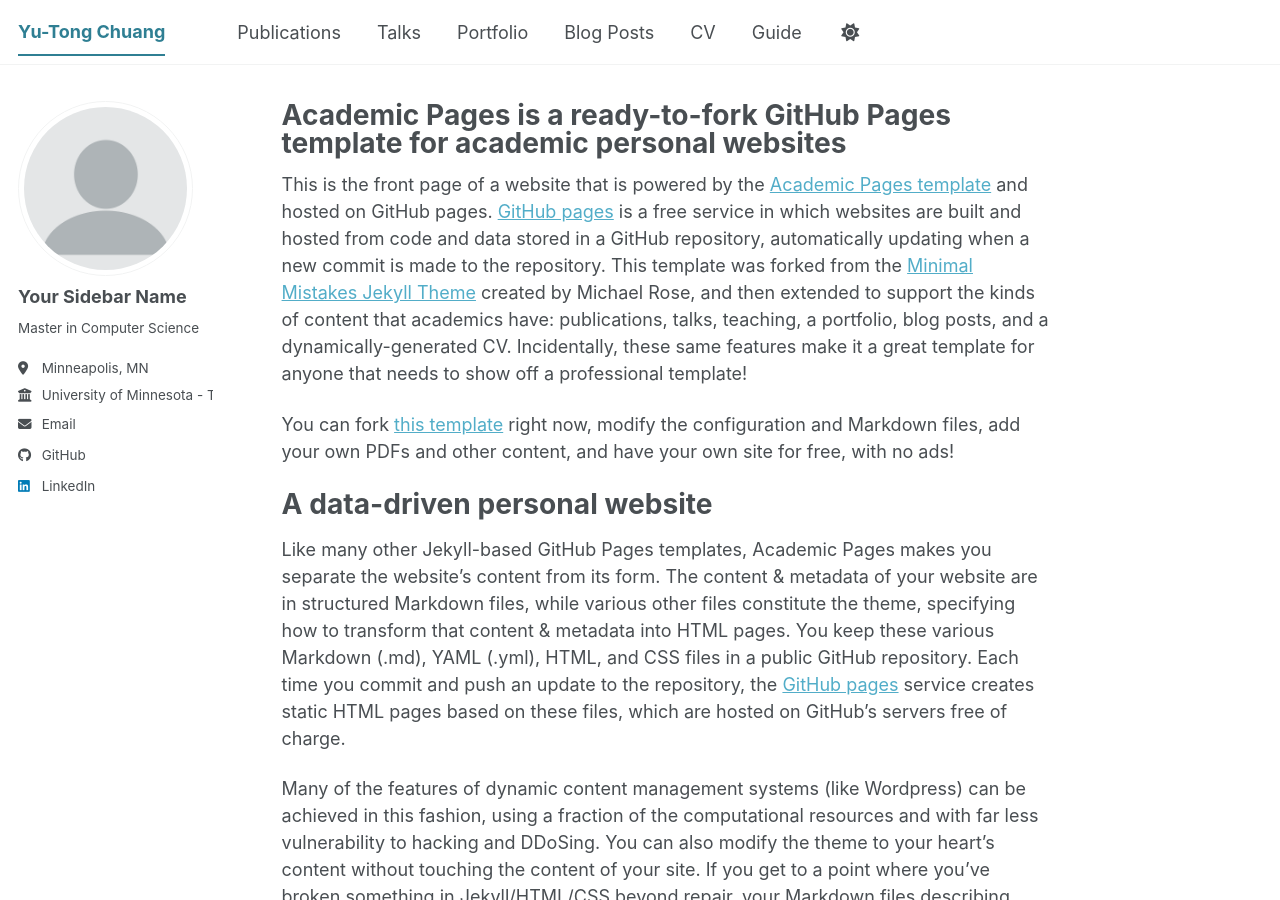
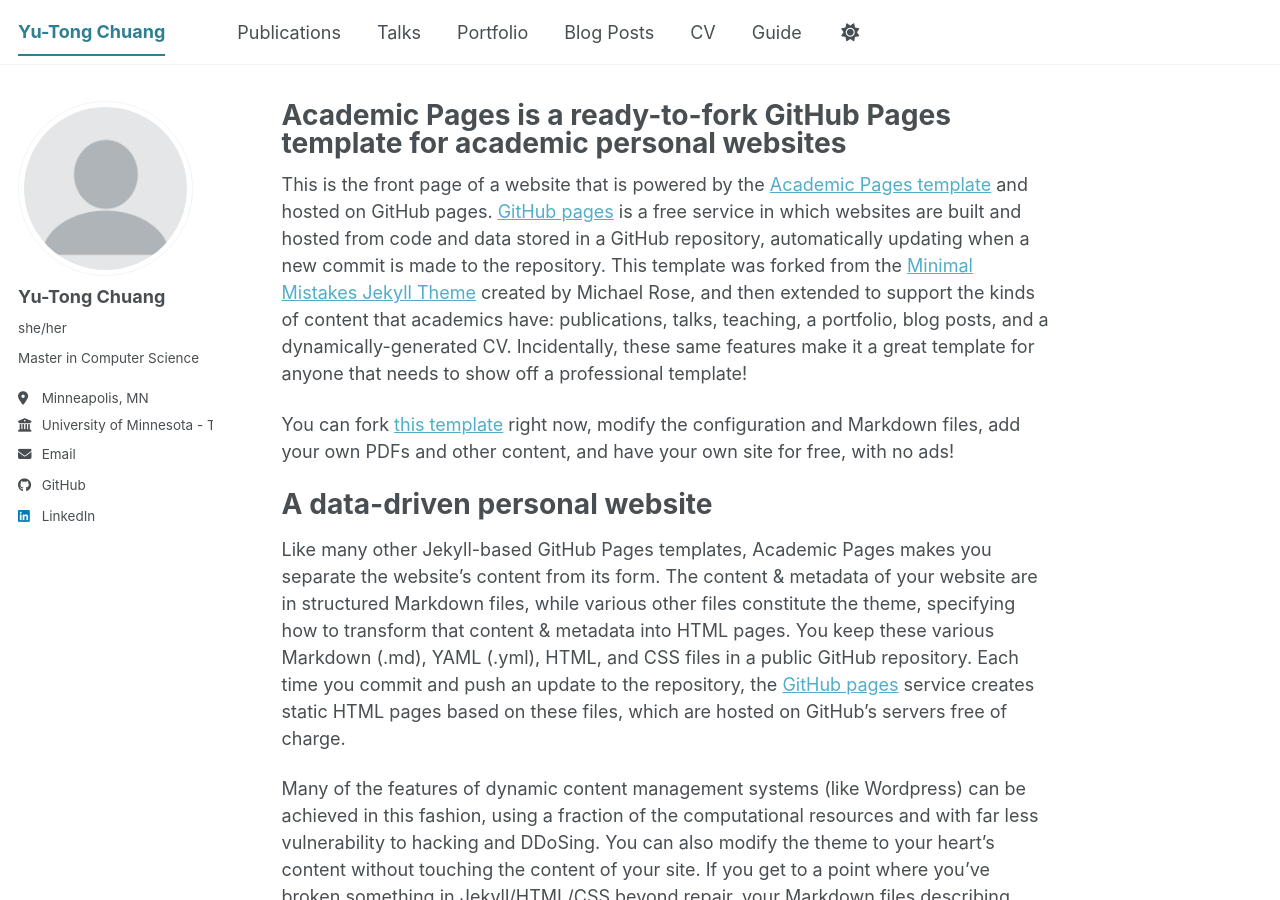
Before and after one commit to novia-aa/novia-aa.github.io, a Jekyll site: the page built from _pages/about.md, in a window 1280 px wide and 900 px high. Built offline with Jekyll 4.4.1, drawn with Linux system fonts in a browser that asks for light colours; a script bundle is joined from its source files by our own code; library files that are not in the unit come from our copies.

Commit message:
Update author information in config file

```diff
--- a/_config.yml
+++ b/_config.yml
@@ -24,8 +24,8 @@
 author:
   # Biographic information
   avatar           : "profile.png"
-  name             : "Your Sidebar Name"
-  pronouns         : # example: "she/her"
+  name             : "Yu-Tong Chuang"
+  pronouns         : "she/her"
   bio              : "Master in Computer Science"
   location         : "Minneapolis, MN"
   employer         : "University of Minnesota - Twin Cities"
```
